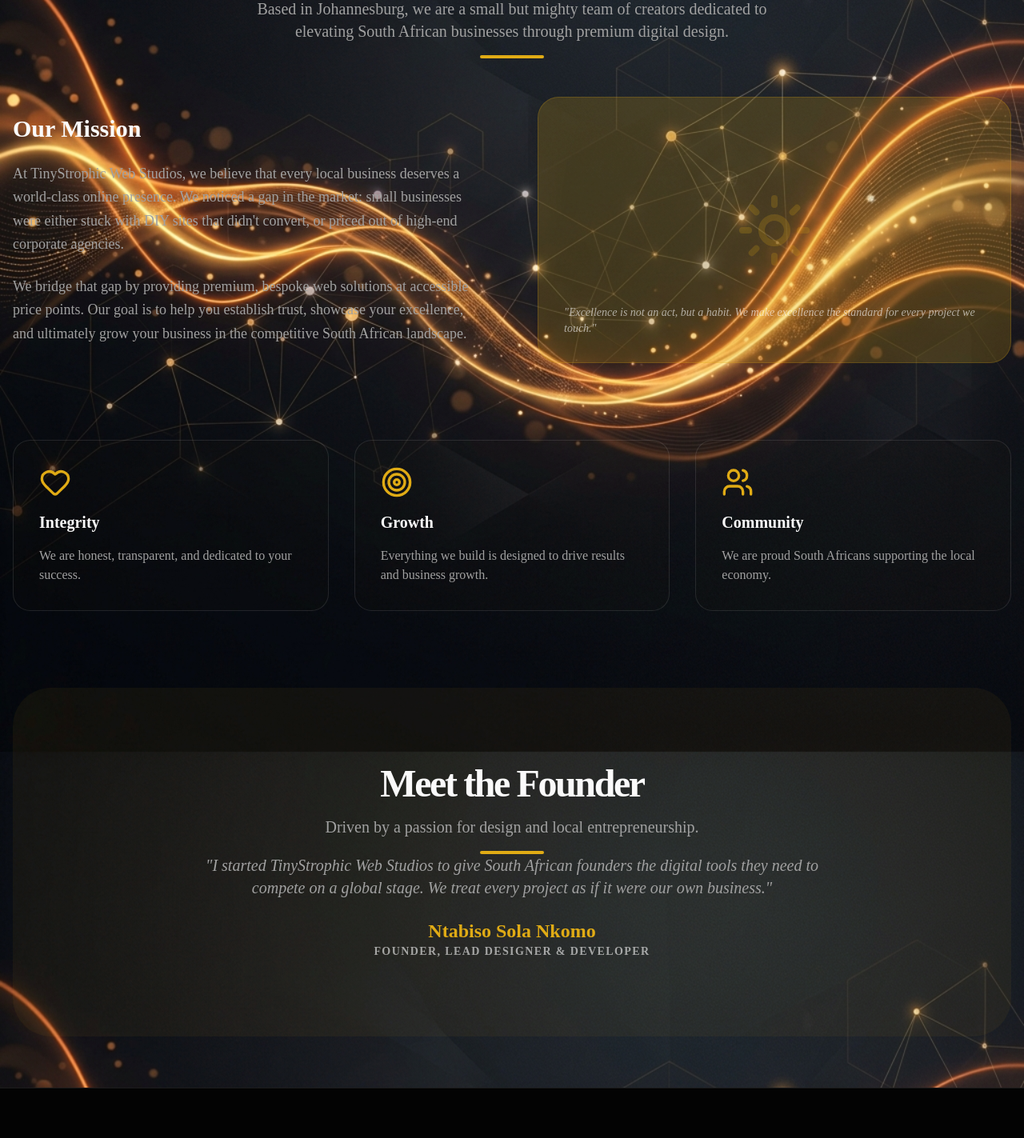
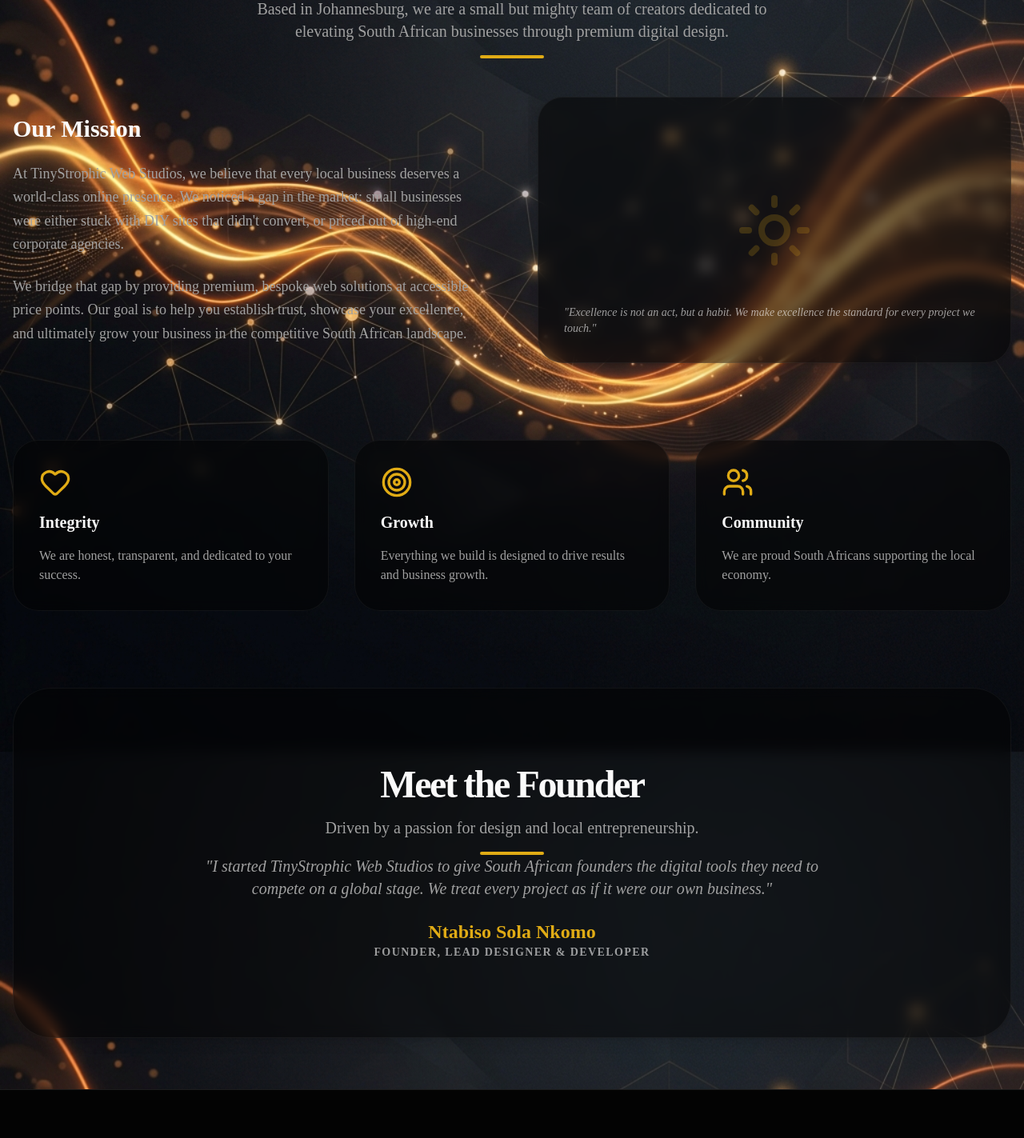
Before and after one commit to NtabisoNkomo/TinyStrophic-Web-Studio, a Next.js app: page /about in a window 1280 px wide. Shown: the part 340-1763 px from the top of the page at 80% size. Built offline with nearby package versions, Linux system fonts and the light colour scheme; no server answers; the database is empty.

Commit message:
feat: add About and Contact pages with form submission and client-side validation

```diff
--- a/src/app/about/page.tsx
+++ b/src/app/about/page.tsx
@@ -24,7 +24,7 @@
                 We bridge that gap by providing premium, bespoke web solutions at accessible price points. Our goal is to help you establish trust, showcase your excellence, and ultimately grow your business in the competitive South African landscape.
               </p>
             </div>
-            <div className="relative aspect-video rounded-3xl bg-accent overflow-hidden border border-primary/20 flex items-center justify-center p-12">
+            <div className="relative aspect-video rounded-[2rem] bg-background/50 backdrop-blur overflow-hidden border border-border/50 flex items-center justify-center p-12 shadow-lg">
                <Sun className="h-24 w-24 text-primary opacity-20" />
                <p className="absolute bottom-8 left-8 right-8 text-sm font-medium italic opacity-60">
                  &quot;Excellence is not an act, but a habit. We make excellence the standard for every project we touch.&quot;
@@ -38,7 +38,7 @@
               { title: "Growth", icon: Target, desc: "Everything we build is designed to drive results and business growth." },
               { title: "Community", icon: Users, desc: "We are proud South Africans supporting the local economy." }
             ].map((v, i) => (
-              <div key={i} className="p-8 rounded-2xl border border-border bg-accent/5 space-y-4">
+              <div key={i} className="p-8 rounded-[2rem] border border-border/50 bg-background/50 backdrop-blur hover:border-primary/50 transition-all duration-300 space-y-4 group">
                 <v.icon className="h-10 w-10 text-primary" />
                 <h4 className="text-xl font-bold font-outfit">{v.title}</h4>
                 <p className="text-muted-foreground">
@@ -48,7 +48,7 @@
             ))}
           </div>
 
-          <div className="bg-primary/5 rounded-[3rem] p-12 md:p-24 text-center space-y-8">
+          <div className="bg-background/50 backdrop-blur border border-border/50 rounded-[3rem] p-12 md:p-24 text-center space-y-8 shadow-lg">
             <SectionHeader
               title="Meet the Founder"
               subtitle="Driven by a passion for design and local entrepreneurship."
--- a/src/app/contact/page.tsx
+++ b/src/app/contact/page.tsx
@@ -69,8 +69,9 @@
       <div className="space-y-8">
         <h3 className="text-3xl font-bold font-outfit">Send us a message</h3>
 
+        <Card className="border-border/50 bg-background/50 backdrop-blur rounded-[2rem] p-8 md:p-10 shadow-lg">
           {isSuccess ? (
-          <div className="p-10 rounded-3xl bg-primary/10 border border-primary/20 text-center space-y-4">
+            <div className="text-center space-y-4">
               <div className="mx-auto w-16 h-16 bg-primary/20 rounded-full flex items-center justify-center">
                 <Send className="h-8 w-8 text-primary" />
               </div>
@@ -133,6 +134,7 @@
               </Button>
             </form>
           )}
+        </Card>
       </div>
 
       {/* Contact Info & WhatsApp */}
```
Lines whose indentation alone changed are shown as unchanged.
